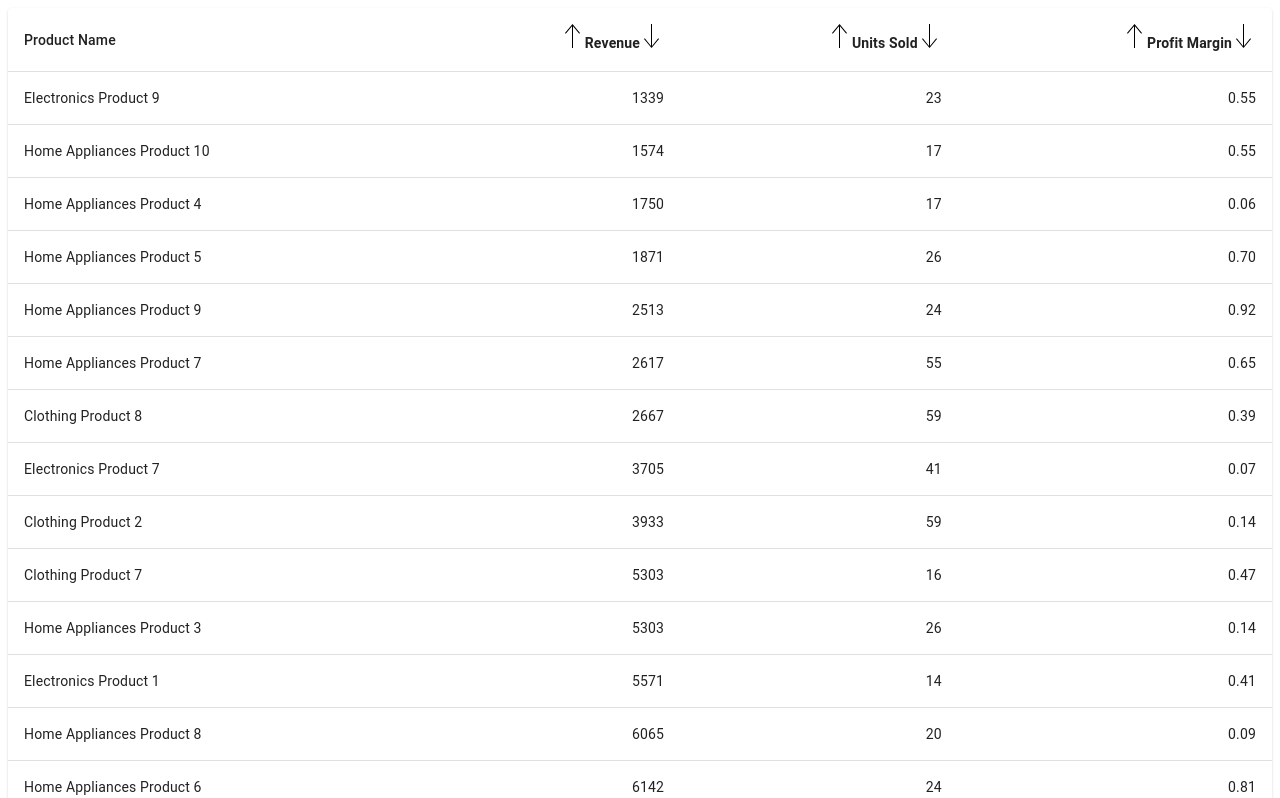
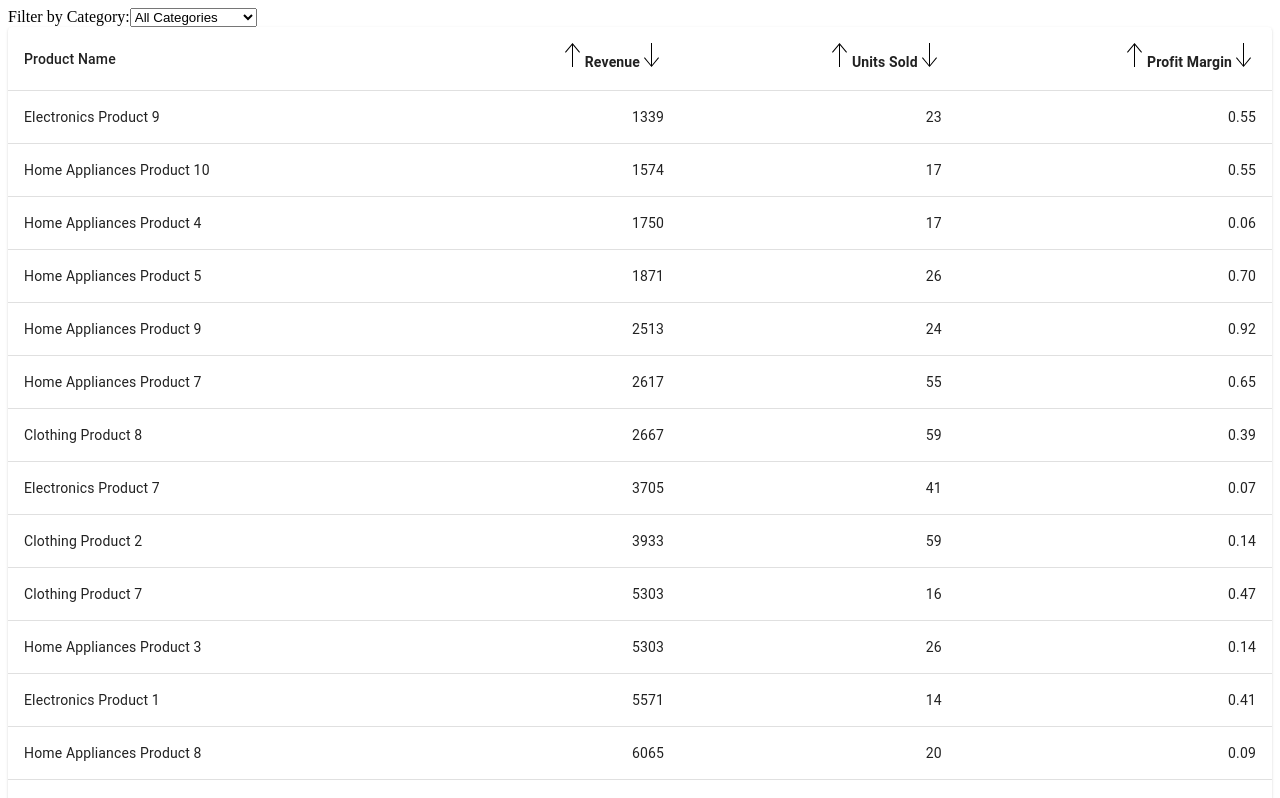
Before and after one commit to Danylo-Rysak/Dashbord, a React (Vite) app: page / in a window 1280 px wide. Shown: the top 798 px of the page. Built offline with nearby package versions, Linux system fonts and the light colour scheme.

Commit message:
added ability for filtering table

```diff
--- a/src/components/Table/index.tsx
+++ b/src/components/Table/index.tsx
@@ -2,13 +2,19 @@ import { FC, useEffect } from 'react';
 import { Table, TableHead, TableBody, TableRow, TableCell, Paper } from '@mui/material';
 import { useDispatch, useSelector } from 'react-redux';
 import {
+  getFilterBySelector,
   getSalesDataSelector,
   getSortBySelector,
   getSortOrderSelector,
 } from 'store/dashbord-service/selectors';
 import { DispatchType } from 'store/root';
-import { generateMockSalesData, sortSalesData } from 'core/functions';
-import { setSalesData, setSortBy, setSortOrder } from 'store/dashbord-service/reducer';
+import { generateMockSalesData, getFilteredData, sortSalesData } from 'core/functions';
+import {
+  setFilterByCategory,
+  setSalesData,
+  setSortBy,
+  setSortOrder,
+} from 'store/dashbord-service/reducer';
 import arrowUp from 'assets/icons/arrow-up.svg';
 import arrowDown from 'assets/icons/arrow-down.svg';
 
@@ -18,6 +24,7 @@ const SalesTable: FC = () => {
   const salesData = useSelector(getSalesDataSelector);
   const sortBy = useSelector(getSortBySelector);
   const sortOrder = useSelector(getSortOrderSelector);
+  const filterBy = useSelector(getFilterBySelector);
 
   useEffect(() => {
     const salesData = generateMockSalesData();
@@ -30,10 +37,24 @@ const SalesTable: FC = () => {
       dispatch(setSortOrder(order));
     };
 
+  const handleFilter = (category: string) => {
+    dispatch(setFilterByCategory(category));
+  };
+
   const sortedSalesData = sortSalesData(salesData, sortBy, sortOrder);
+
+  const filteredSalesData = getFilteredData(sortedSalesData, filterBy);
 
   return (
     <div>
+      <label>Filter by Category:</label>
+      <select onChange={(e) => handleFilter(e.target.value)}>
+        <option value="">All Categories</option>
+        <option value="Electronics">Electronics</option>
+        <option value="Clothing">Clothing</option>
+        <option value="Home Appliances">Home Appliances</option>
+      </select>
+
       <Paper>
         <Table>
           <TableHead>
@@ -81,7 +102,7 @@ const SalesTable: FC = () => {
             </TableRow>
           </TableHead>
           <TableBody>
-            {sortedSalesData.map((sale) => (
+            {filteredSalesData.map((sale) => (
               <TableRow key={sale.productId}>
                 <TableCell>{sale.productName}</TableCell>
                 <TableCell align="right">{sale.revenue}</TableCell>
--- a/src/core/functions/index.ts
+++ b/src/core/functions/index.ts
@@ -10,6 +10,7 @@ export const generateMockSalesData = (): Array<Sale> => {
   return categories.flatMap((category) =>
     Array.from({ length: 10 }, (_, i) => ({
       productId: `${category}${i + 1}`,
+      productCategory: category,
       productName: `${category} Product ${i + 1}`,
       revenue: getRandomValue(1000, 11000),
       unitsSold: getRandomValue(10, 60),
@@ -37,3 +38,7 @@ export const sortSalesData = (
     }
   });
 };
+
+export const getFilteredData = (data: Array<Sale>, category: string | null) => {
+  return category ? data.filter((sale) => sale.productCategory === category) : data;
+};
--- a/src/core/types/index.ts
+++ b/src/core/types/index.ts
@@ -1,5 +1,6 @@
 export type Sale = {
   productId: string;
+  productCategory: string;
   productName: string;
   revenue: number;
   unitsSold: number;
--- a/src/store/dashbord-service/interfaces/index.ts
+++ b/src/store/dashbord-service/interfaces/index.ts
@@ -4,4 +4,5 @@ export interface DashbordState {
   data: Array<Sale>;
   sortBy: 'revenue' | 'unitsSold' | 'profitMargin';
   sortOrder: 'asc' | 'desc';
+  filterByCategory: string | null;
 }
--- a/src/store/dashbord-service/reducer.ts
+++ b/src/store/dashbord-service/reducer.ts
@@ -6,6 +6,7 @@ const initialState: DashbordState = {
   data: [],
   sortBy: 'revenue',
   sortOrder: 'asc',
+  filterByCategory: null,
 };
 
 const dashbordStore = createSlice({
@@ -24,9 +25,13 @@ const dashbordStore = createSlice({
     setSortOrder: (state, action: PayloadAction<'asc' | 'desc'>) => {
       state.sortOrder = action.payload;
     },
+    setFilterByCategory: (state, action: PayloadAction<string>) => {
+      state.filterByCategory = action.payload;
+    },
   },
 });
 
-export const { setSalesData, setSortBy, setSortOrder } = dashbordStore.actions;
+export const { setSalesData, setSortBy, setSortOrder, setFilterByCategory } =
+  dashbordStore.actions;
 
 export default dashbordStore.reducer;
--- a/src/store/dashbord-service/selectors.ts
+++ b/src/store/dashbord-service/selectors.ts
@@ -5,3 +5,6 @@ export const getSalesDataSelector = (state: StoreType) => state.dashbordStore.da
 export const getSortBySelector = (state: StoreType) => state.dashbordStore.sortBy;
 
 export const getSortOrderSelector = (state: StoreType) => state.dashbordStore.sortOrder;
+
+export const getFilterBySelector = (state: StoreType) =>
+  state.dashbordStore.filterByCategory;
```
